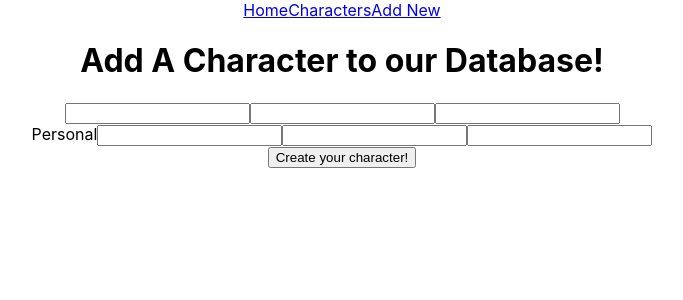
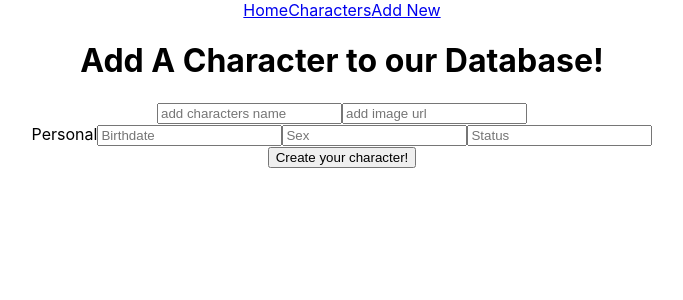
Before and after one commit to erichowington/Anime-Nexus, a React (Create React App) app: page /add-character in a window 1280 px wide. Shown: the top 300 px of the page, without its empty margins (298-981 px from the left). Built offline with nearby package versions, Linux system fonts and the light colour scheme.

Commit message:
full crud

```diff
--- a/src/components/Character.jsx
+++ b/src/components/Character.jsx
@@ -5,11 +5,11 @@ function Character({ character }) {
     <div>
       <div>
         <Link to={`/characters/${character._id}`}>
-
+          <img src={character.images[0]} alt={character.name} />
         </Link>
       </div>
     </div>
-    )
-};
+  );
+}
 
 export default Character;
--- a/src/screens/CharacterCreate.jsx
+++ b/src/screens/CharacterCreate.jsx
@@ -6,7 +6,7 @@ function CharacterCreate() {
   const [character, setCharacter] = useState({
     name: "",
     images: "",
-    jutsu: "",
+    jutsu: ["Cool Jutsu", "Other cool Jutsu"],
     personal: {
       birthdate: "",
       sex: "",
@@ -26,55 +26,66 @@ function CharacterCreate() {
   const handleChange = (e) => {
     const { name, value } = e.target;
 
-    setCharacter((prevCharacter) => ({
-      ...prevCharacter,
-      [name]: value,
-    }));
+    if (name === "name" || name === "images") {
+      setCharacter((prevCharacter) => ({
+        ...prevCharacter,
+        [name]: value,
+      }));
+    } else {
+      setCharacter((prevCharacter) => ({
+        ...prevCharacter,
+        personal: {
+          ...prevCharacter.personal,
+          [name]: value
+        },
+      }));
+    }
   };
+
   return (
     <div>
       <h1>Add A Character to our Database!</h1>
       <form onSubmit={handleSubmit}>
         <input
           type="text"
-          placholder="add characters name"
+          placeholder="add characters name"
           name="name"
           value={character.name}
           onChange={handleChange}
         />
         <input
           type="text"
-          placholder="add image url"
-          name="image"
+          placeholder="add image url"
+          name="images"
           value={character.images}
           onChange={handleChange}
         />
-        <input
+        {/* <input
           type="text"
           placholder="Jutsu"
           name="jutsu"
           value={character.jutsu}
           onChange={handleChange}
-        />
+        /> */}
         <div>
           Personal
           <input
             type="text"
-            placholder="Birthdate"
+            placeholder="Birthdate"
             name="birthdate"
             value={character.personal.birthdate}
             onChange={handleChange}
           />
           <input
             type="text"
-            placholder="Sex"
+            placeholder="Sex"
             name="sex"
             value={character.personal.sex}
             onChange={handleChange}
           />
           <input
             type="text"
-            placholder="Status"
+            placeholder="Status"
             name="status"
             value={character.personal.status}
             onChange={handleChange}
--- a/src/screens/CharacterDetail.jsx
+++ b/src/screens/CharacterDetail.jsx
@@ -2,34 +2,36 @@ import { useState, useEffect } from "react";
 import { getCharacter, deleteCharacter } from "../services/characters.js";
 import { Link, useParams, useNavigate } from "react-router-dom";
 
-function CharacterDetail(){
-    const [character, setCharacter] = useState({})
+function CharacterDetail() {
+  const [character, setCharacter] = useState({});
 
-    let { id } = useParams()
-    let navigate = useNavigate()
+  let { id } = useParams();
+  let navigate = useNavigate();
 
-    const fetchCharacter = async() => {
-        const oneCharacter = await getCharacter(id)
-        setCharacter(oneCharacter)
-    }
+  const fetchCharacter = async () => {
+    const oneCharacter = await getCharacter(id);
+    setCharacter(oneCharacter);
+  };
 
   useEffect(() => {
-        fetchCharacter()
-    }, [])
+    fetchCharacter();
+  }, []);
 
   const handleDelete = async () => {
-        await deleteCharacter(id)
-        navigate("/characters")
-    }
+    await deleteCharacter(id);
+    navigate("/characters");
+  };
 
   return (
     <div>
       <h1>{character.name}</h1>
-            <img src={character.images}/>
-            <p>{character.jutsu}</p>
-            <p>{character.personal.birthdate}</p>
+      <img src={character.images} />
+        {character?.jutsu?.length > 0 && character.jutsu.map((jut) => (
+          <p>{jut}</p>
+        ))}
+      {/* <p>{character.personal.birthdate}</p>
       <p>{character.personal.sex}</p>
-            <p>{character.personal.status}</p>
+      <p>{character.personal.status}</p> */}
       <div>
         <Link to={`/characters/${id}/edit`}>
           <button>EDIT</button>
@@ -37,7 +39,7 @@ function CharacterDetail(){
         <button onClick={handleDelete}>DELETE</button>
       </div>
     </div>
-    )
+  );
 }
 
 export default CharacterDetail;
--- a/src/screens/CharacterEdit.jsx
+++ b/src/screens/CharacterEdit.jsx
@@ -6,13 +6,14 @@ function CharacterEdit() {
   const [character, setCharacter] = useState({
     name: "",
     images: "",
-    jutsu: "",
+    jutsu: [],
     personal: {
       birthdate: "",
       sex: "",
       status: "",
     },
   });
+
   let { id } = useParams();
   let navigate = useNavigate();
 
@@ -28,17 +29,27 @@ function CharacterEdit() {
   const handleSubmit = async (e) => {
     e.preventDefault();
 
-    await editCharacter(character);
+    await editCharacter(id, character);
     navigate(`/characters/${id}`);
   };
 
   const handleChange = (e) => {
     const { name, value } = e.target;
 
-    setCharacter((prevCharacter) => ({
-      ...prevCharacter,
-      [name]: value,
-    }));
+    if (name === "name" || name === "images") {
+      setCharacter((prevCharacter) => ({
+        ...prevCharacter,
+        [name]: value,
+      }));
+    } else {
+      setCharacter((prevCharacter) => ({
+        ...prevCharacter,
+        personal: {
+          ...prevCharacter.personal,
+          [name]: value
+        },
+      }));
+    }
   };
 
   return (
@@ -59,13 +70,13 @@ function CharacterEdit() {
           value={character.images}
           onChange={handleChange}
         />
-        <input
+        {/* <input
           type="text"
           placholder="Jutsu"
           name="jutsu"
           value={character.jutsu}
           onChange={handleChange}
-        />
+        /> */}
         <div>
           Personal
           <input
@@ -90,7 +101,7 @@ function CharacterEdit() {
             onChange={handleChange}
           />
         </div>
-        <button type="submit">Create your character!</button>
+        <button type="submit">Edit your character!</button>
       </form>
     </div>
   );
--- a/src/screens/Characters.jsx
+++ b/src/screens/Characters.jsx
@@ -7,7 +7,6 @@ function Characters() {
 
   async function fetchCharacters() {
     const allCharacters = await getCharacters();
-    allCharacters.length = 9
     setCharacters(allCharacters);
   }
 
```
Lines whose indentation alone changed are shown as unchanged.
